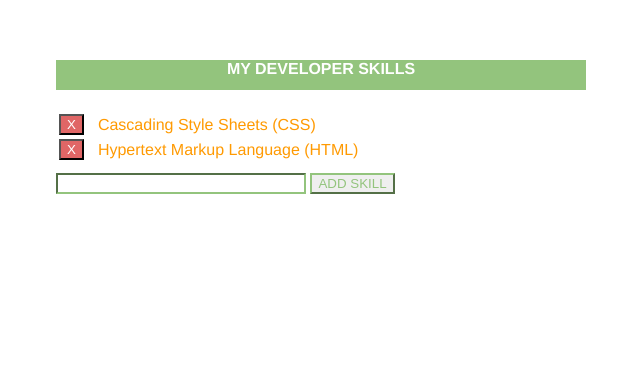
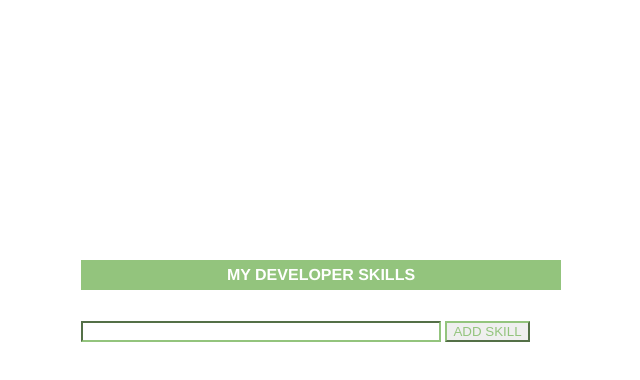
Before and after one commit to bethsmith0623/my-dev-skills-lab, a plain HTML site: page index.html in a window 1280 px wide. Shown: the part 140-520 px from the top of the page, without its empty margins (319-959 px from the left). Drawn offline with nearby package versions, Linux system fonts and the light colour scheme.

Commit message:
updates JS

```diff
--- a/css/main.css
+++ b/css/main.css
@@ -3,35 +3,35 @@
 }
 
 body {
-    margin: 200px 375px;
+    margin: 50vmin;
     font-family: Helvetica;
     text-align: left;
 }
 
-h4 {
+h4 { /*title bar*/
     color: white;
     background-color: #93C47D;
     height: 30px;
     display: flex;
     justify-content: center;
-    text-align: center;
+    align-items: center;
 }
 
-.skills {
+.skills { /*skills that are added*/
     color: #FF9A02;
 }
 
-input, .addSkill {
+input, .addSkill { /*input and button*/
     color: #93C47D;
     border-color:#93C47D;
     margin: 10px 0 0 0;
 }
 
-input {
-    width: 250px;
+input { /*input*/
+    width: 75%;
 }
 
-.btn {
+.btn { /*button by skill*/
     color: white;
     background-color: #E06666;
     margin: 0 10px 0 0;
--- a/index.html
+++ b/index.html
@@ -12,23 +12,14 @@
         crossorigin="anonymous"></script>
     <script defer src="js/main.js"></script>
 </head>
-<body>
-    <h4>MY DEVELOPER SKILLS</h4>
-    <table id="dev" class="table">
-        <thead>
-            <tbody>
-                <tr>
-                    <td><button class="btn">X</button></td>
-                    <td class="skills"> Cascading Style Sheets (CSS)</td>
-                </tr>
-                <tr>
-                    <td><button class="btn">X</button></td>
-                    <td class="skills">Hypertext Markup Language (HTML)</td>
-                </tr>
-            </tbody>
-        </thead>
-    </table>
-    <input type="text">
-    <button class="btn-sq addSkill">ADD SKILL</button>
-</body>
-</html>
+    <body>
+        <h4>MY DEVELOPER SKILLS</h4>
+        <section>
+            <div>
+                <p class="skills btn"></p>
+            </div>
+        </section>
+        <input type="text" class="newSkill">
+        <button class="addSkill">ADD SKILL</button>
+    </body>
+    </html>
--- a/js/main.js
+++ b/js/main.js
@@ -1,7 +1,23 @@
-$('body').removeClass('skills');
+/* <-----    Constants    ----->  */
+//references to HTML elements
+let skillsInput = $('.skills')
 
-$('.addSkill').on(
-    'click',
-    (function(evt){
-        console.log(`${input}`);
-    }))
+/* <----- Event Functions ----->  */
+$('.addSkill').on('click', function(e){
+    let newSkills = skillsInput.val()
+    let skillArr = new Object ({
+        btn: 'X',
+        desc: newSkills
+    })
+    displayTbl(skillArr);
+    $('div').children('input').val('')
+});
+
+
+/* <----- Render Functions -----> */
+
+function displayTbl(skill) {
+    $('div').append(`
+        ${skill.desc}
+    `)
+}
```
